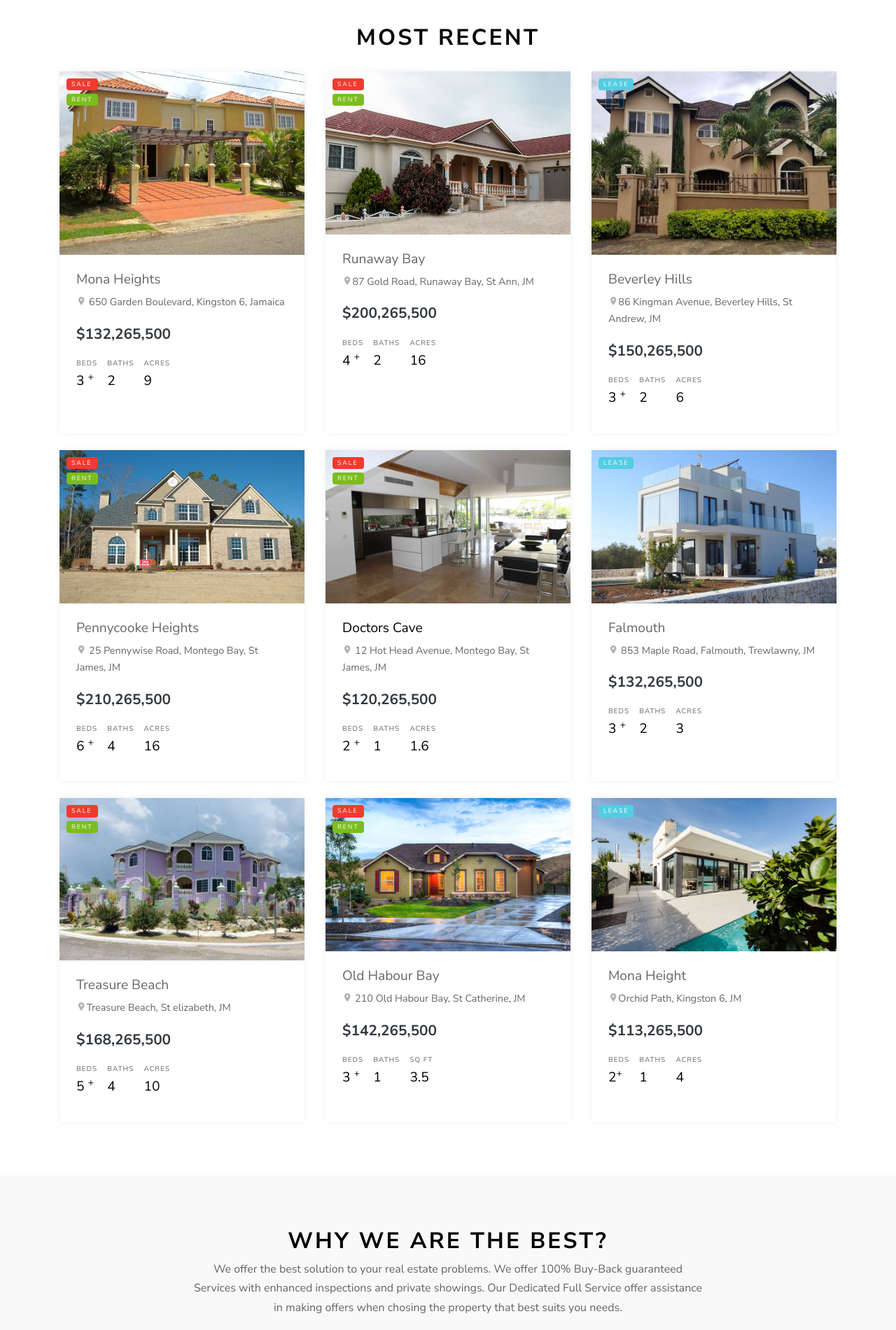
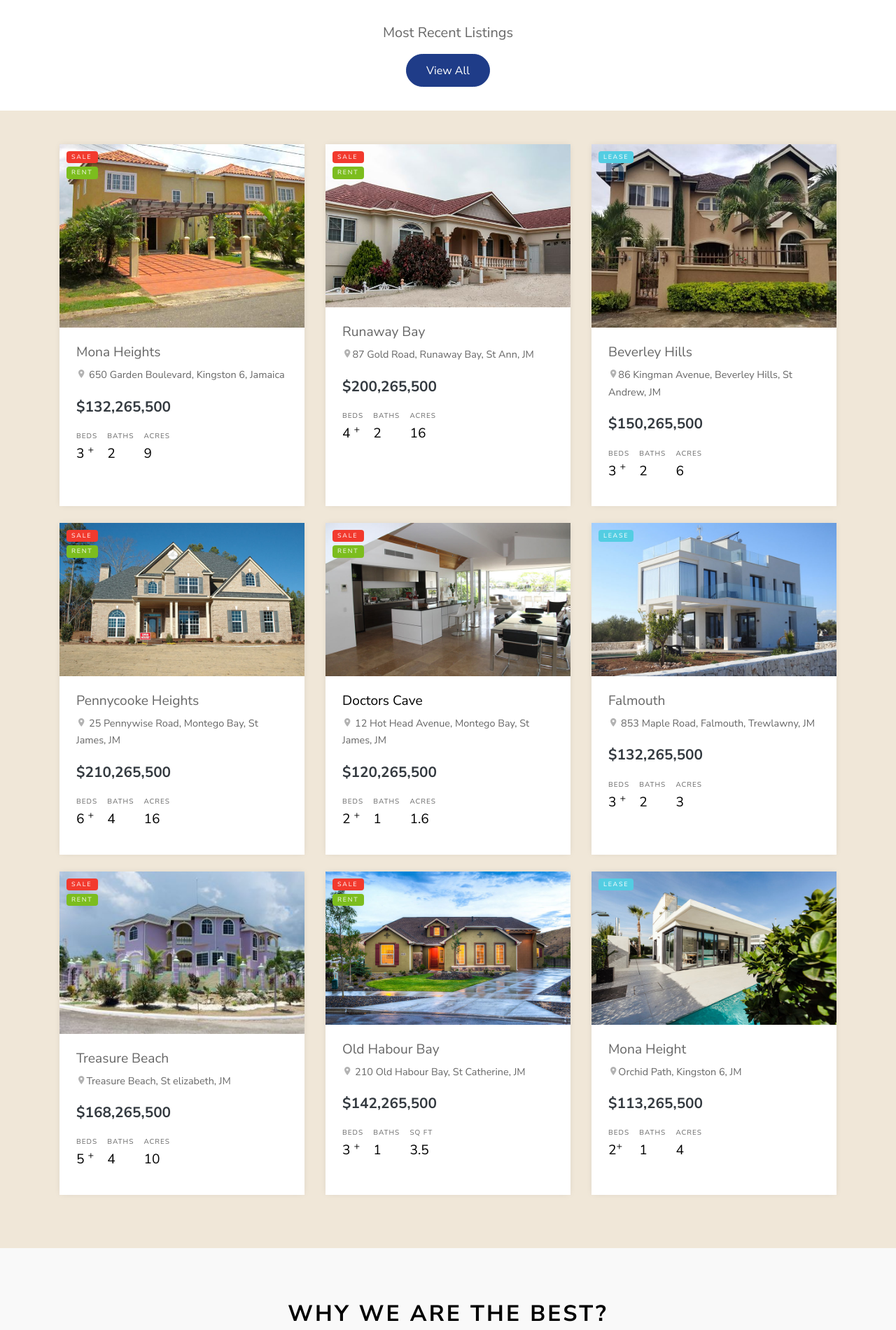
Before and after one commit to xDenzil/micasa-real-estate, a PHP site: page / in a window 1280 px wide. Shown: the part 800-2700 px from the top of the page at 70% size. Run offline with PHP 8.4, Linux system fonts and the light colour scheme; some libraries are stand-ins or nearby versions; some web fonts are replaced.

Commit message:
ui experimenting

```diff
--- a/index.php
+++ b/index.php
@@ -97,7 +97,8 @@
         <div class="col-md-8 text-center">
           <div class="site-section-title">
             <br>
-            <h2>Most Recent</h2>
+            <h5>Most Recent Listings</h5>
+            <input class="btn btn-primary rouund" type="button" value="View All" onclick="window.location.href='#'">
           </div>
           <p></p>
         </div>
@@ -105,7 +106,7 @@
     </div>
   </div>
 
-  <div class="site-section site-section-sm p-1">
+  <div class="site-section site-section-sm p-1 pt-5" style="background-color:#F0E7D8;">
     <div class="container">
 
       <div class="row mb-5">
```
